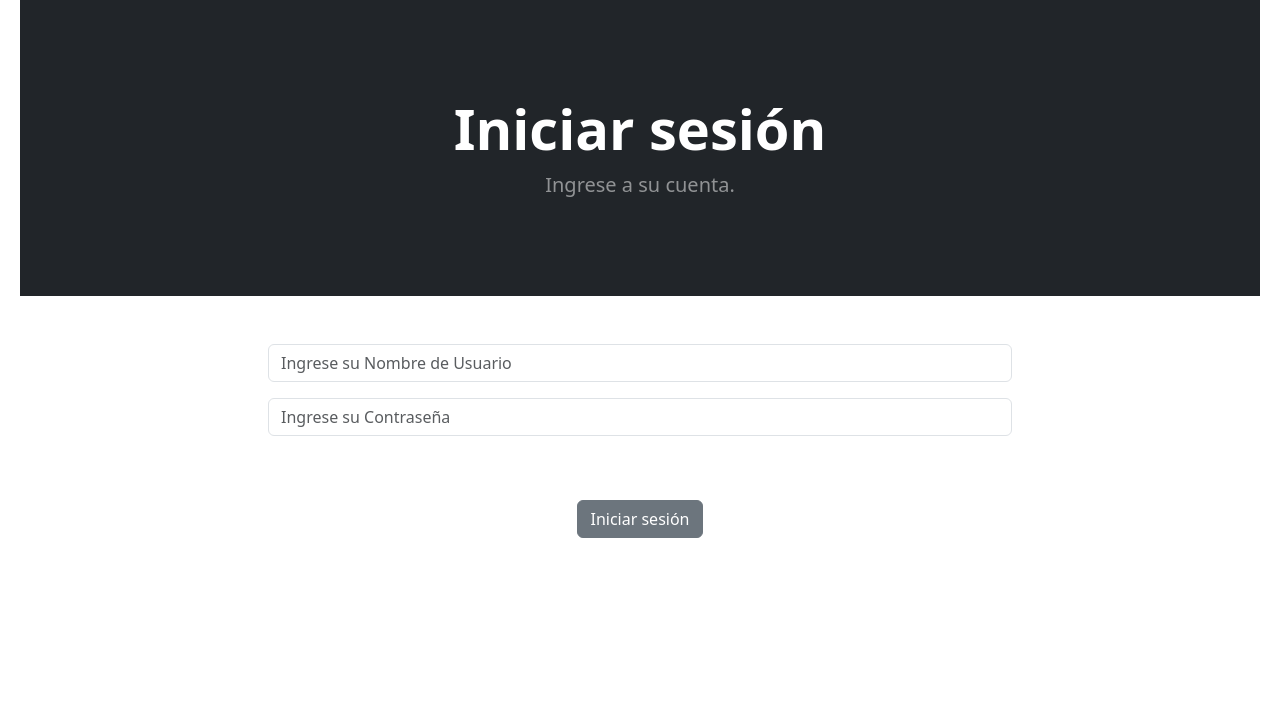
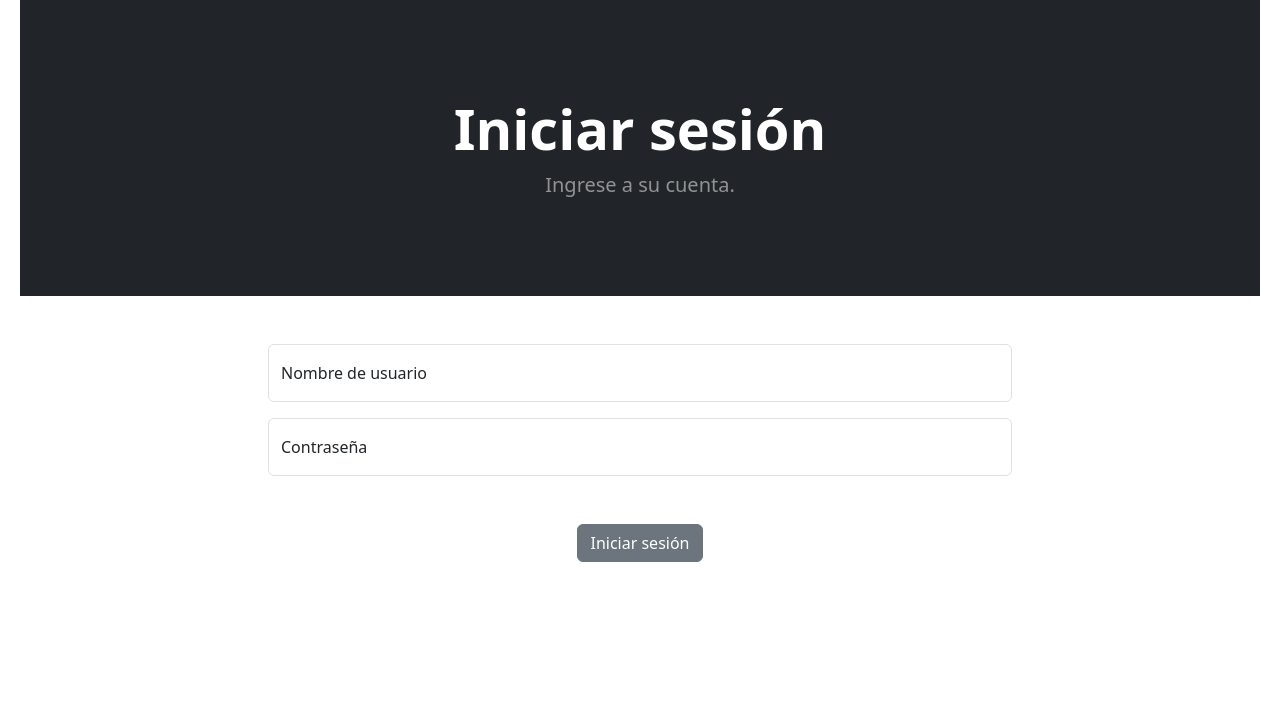
Before and after one commit to LorenzoFerreyra/control_combustible_app, a Django app: page /login/ in a window 1280 px wide. Shown: the part 105-821 px from the top of the page. Run offline with Django 5.2, Linux system fonts and the light colour scheme; some libraries are stand-ins or nearby versions.

Commit message:
changes in login template

```diff
--- a/control_app/templates/login.html
+++ b/control_app/templates/login.html
@@ -18,13 +18,15 @@
                 <br/><br/>
                 <form method="POST" action="{% url 'login' %}">
                     {% csrf_token %}
-                    <div class="mb-3">
-                        <input type="text" class="form-control" name="username" placeholder="Ingrese su Nombre de Usuario">
-                    </div>
-                    <div class="mb-3">
-                        <input type="password" class="form-control" name="password" placeholder="Ingrese su Contraseña">
-                    </div>
-                    <br/><br/>
+                    <div class="form-floating mb-3">
+                        <input type="text" class="form-control" name="username" placeholder="Ingrese su nombre de usuario">
+                        <label for="floatingInput">Nombre de usuario</label>
+                      </div>
+                      <div class="form-floating">
+                        <input type="password" class="form-control" name="password" placeholder="Password">
+                        <label for="floatingPassword">Contraseña</label>
+                      </div>
+                      <br/><br/>
                     <button type="submit" class="btn btn-secondary">Iniciar sesión</button>
                 </form>
                 <br/><br/>
--- a/control_app/templates/navbar.html
+++ b/control_app/templates/navbar.html
@@ -26,7 +26,7 @@
 
                 {% if user.is_authenticated %}
                 <li class="nav-item">
-                    <a class="nav-link" href="#">Cerrar sesión</a>
+                    <a class="nav-link" href="{% url 'logout' %}">Cerrar sesión</a>
                 </li>
                 {% else %}
                 <li class="nav-item">
--- a/control_app/urls.py
+++ b/control_app/urls.py
@@ -4,6 +4,7 @@ from . import views
 urlpatterns = [
     path('', views.index, name='index'),
     path('login/', views.login_user, name='login'),
+    path('logout/', views.logout_user, name='logout'),
     path('personal_list/', views.personal_list, name='lista_personal'),
     path('crear_empleado/', views.crear_empleado, name='crear_empleado'),
     path('editar_empleado/<uuid:id_empleado>/', views.editar_empleado, name='editar_empleado'),
--- a/control_app/views.py
+++ b/control_app/views.py
@@ -5,7 +5,7 @@ from django.contrib.auth.decorators import login_required
 from .models import Empleado, Equipo, Ruta, Actividad
 from .forms import EmpleadoForm, EquipoForm, RutaForm, ActividadForm
 
-#@login_required
+@login_required
 def index(request):
     return render(request, 'index.html')
 
@@ -25,7 +25,7 @@ def login_user(request):
 	else:
 		return render(request, 'login.html', {})
 
-#@login_required
+@login_required
 def logout_user(request):
 	logout(request)
 	messages.success(request, ("Cerró sesión. Gracias por visitarnos."))
```
